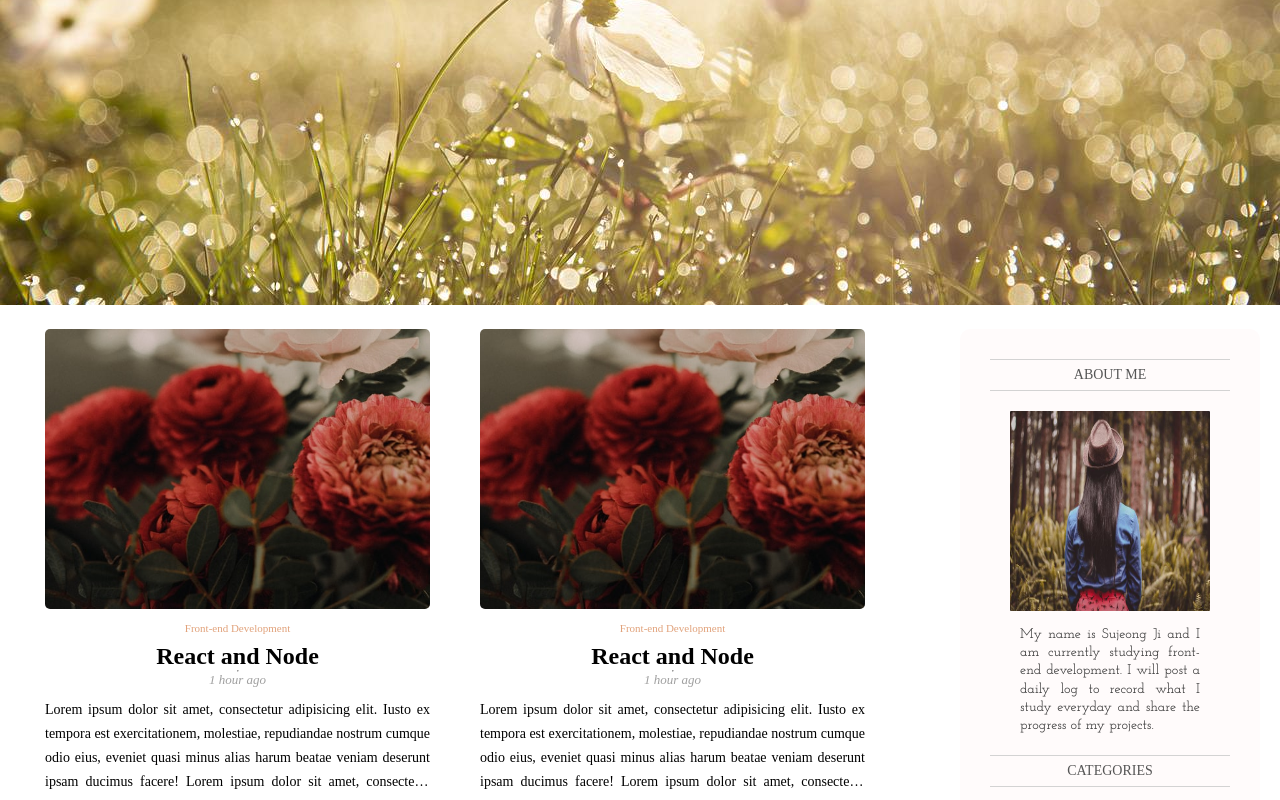
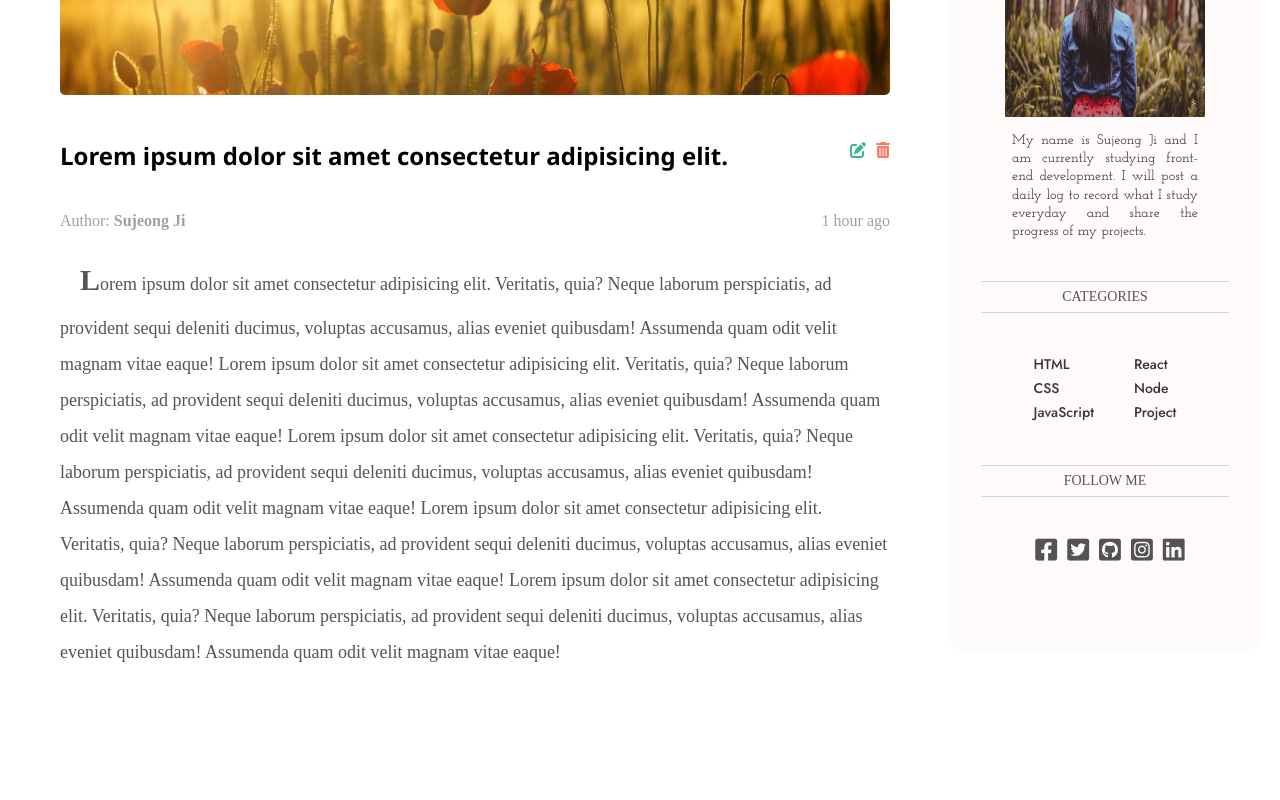
Before and after one commit to bruadarach/react-daily-log, a React (Create React App) app: page / in a window 1280 px wide. Shown: the part 320-1120 px from the top of the page. After the commit the page ends 990 px from the top, so only its background shows below. Built offline with nearby package versions, Linux system fonts and the light colour scheme; a web font is replaced by a local one.

Commit message:
add single post component

```diff
--- a/src/App.js
+++ b/src/App.js
@@ -1,12 +1,14 @@
 import './App.css';
 import TopBar from "./components/topbar/TopBar"
 import Home from './pages/home/Home';
+import Single from './pages/single/Single';
 
 function App() {
   return (
     <>
     <TopBar/>
-    <Home />
+    {/* <Home /> */}
+    <Single />
     </>
   );
 }
--- a/src/components/post/Post.css
+++ b/src/components/post/Post.css
@@ -1,6 +1,6 @@
 .post {
     width: 385px;
-    margin: 0 25px 40px 25px;
+    margin: 40px 25px 40px 25px;
 }
 
 .postImg {
@@ -35,11 +35,11 @@
     font-style: italic;
     font-size: 13px;
     color: rgb(160, 160, 160);
-    margin-top: px;
+    margin-top: 5px;
 }
 
 .postDesc {
-    margin-top: 10px;
+    margin-top: 15px;
     font-size: 14px;
     line-height: 24px;
     overflow: hidden; /**/
--- a/src/components/sidebar/Sidebar.css
+++ b/src/components/sidebar/Sidebar.css
@@ -10,7 +10,7 @@
 
 .sidebar {
     flex: 3;
-    margin: 20px;
+    margin: 50px 20px 20px 20px;
     padding: 10px 0;
     background-color: rgb(255, 251, 251);
     border-radius: 10px;
@@ -30,7 +30,6 @@
 
 .sidebarTitle {
     width: 80%;
-    margin: 1px;
     padding: 5px;
     border-top: 1px solid rgb(211, 211, 211);
     border-bottom: 1px solid rgb(211, 211, 211);
@@ -43,7 +42,7 @@
     flex: 1;
     display: flex;
     justify-content: center;
-    margin: 20px 0;
+    margin: 40px 0;
 }
 
 .sidebarItem > img {
--- a/src/components/singlePost/SinglePost.css
+++ b/src/components/singlePost/SinglePost.css
@@ -0,0 +1,59 @@
+.singlePost {
+    flex: 9;
+    margin-top: 50px;
+}
+
+.singlePostWrapper {
+    padding: 0 40px 0 60px;
+}
+
+.singlePostImg {
+    width: 100%; /**/
+    height: 300px;
+    border-radius: 5px;
+    object-fit: cover;
+}
+
+.singlePostTitle {
+    margin: 40px 0;
+    font-family:'Segoe UI', Tahoma, Geneva, Verdana, sans-serif;
+    font-size: 24px;
+}
+
+.singlePostEdit {
+    float: right;
+    font-size: 16px;
+}
+
+.singlePostIcon {
+    margin-left: 10px;
+    cursor: pointer;
+}
+
+.singlePostIcon:first-child {
+    color: rgb(55, 185, 138);
+}
+
+.singlePostIcon:last-child {
+    color: rgb(252, 124, 101);
+}
+
+.singlePostInfo {
+    margin-bottom: 20px;
+    display: flex;
+    justify-content: space-between;
+    font-size: 16px;
+    color: rgb(160, 160, 160);
+}
+
+.singlePostDesc {
+    color: rgb(85, 85, 85);
+    font-size: 18px;
+    line-height: 2;
+}
+
+.singlePostDesc::first-letter { /**/
+    margin-left: 20px;
+    font-size: 30px;
+    font-weight: 600;
+}
--- a/src/components/singlePost/SinglePost.js
+++ b/src/components/singlePost/SinglePost.js
@@ -2,8 +2,32 @@ import "./SinglePost.css"
 
 const SinglePost = () => {
     return (
-        <div className='singlepost'>
-            single post
+        <div className='singlePost'>
+            <div className="singlePostWrapper">
+                <img
+                    className="singlePostImg"
+                    src="img/post-image.jpg"
+                    alt="single-post-image"
+                />
+                <h1 className="singlePostTitle">
+                    Lorem ipsum dolor sit amet consectetur adipisicing elit.
+                    <div className="singlePostEdit">
+                        <i className="singlePostIcon fas fa-edit"></i>
+                        <i className="singlePostIcon fas fa-trash-alt"></i>
+                    </div>
+                </h1>
+                <div className="singlePostInfo">
+                    <span className="singePostAuthor">Author: <strong>Sujeong Ji</strong></span>
+                    <span className="singePostDate">1 hour ago</span>
+                </div>
+                <p className="singlePostDesc">
+                    Lorem ipsum dolor sit amet consectetur adipisicing elit. Veritatis, quia? Neque laborum perspiciatis, ad provident sequi deleniti ducimus, voluptas accusamus, alias eveniet quibusdam! Assumenda quam odit velit magnam vitae eaque!
+                    Lorem ipsum dolor sit amet consectetur adipisicing elit. Veritatis, quia? Neque laborum perspiciatis, ad provident sequi deleniti ducimus, voluptas accusamus, alias eveniet quibusdam! Assumenda quam odit velit magnam vitae eaque!
+                    Lorem ipsum dolor sit amet consectetur adipisicing elit. Veritatis, quia? Neque laborum perspiciatis, ad provident sequi deleniti ducimus, voluptas accusamus, alias eveniet quibusdam! Assumenda quam odit velit magnam vitae eaque!
+                    Lorem ipsum dolor sit amet consectetur adipisicing elit. Veritatis, quia? Neque laborum perspiciatis, ad provident sequi deleniti ducimus, voluptas accusamus, alias eveniet quibusdam! Assumenda quam odit velit magnam vitae eaque!
+                    Lorem ipsum dolor sit amet consectetur adipisicing elit. Veritatis, quia? Neque laborum perspiciatis, ad provident sequi deleniti ducimus, voluptas accusamus, alias eveniet quibusdam! Assumenda quam odit velit magnam vitae eaque!
+                </p>
+            </div>
         </div>
     );
 }
--- a/src/components/topbar/TopBar.css
+++ b/src/components/topbar/TopBar.css
@@ -10,7 +10,7 @@
     display: flex;
     align-items: center;
     font-family: 'Jost', sans-serif;
-    margin-top: 5px;
+    margin-top: 15px;
     z-index: 999;
 }
 
--- a/src/pages/single/Single.css
+++ b/src/pages/single/Single.css
@@ -0,0 +1,3 @@
+.single {
+    display: flex;
+}
```
Also changed, not shown: public/img/post-image-temp.jpg (added), public/img/post-image.jpg.
